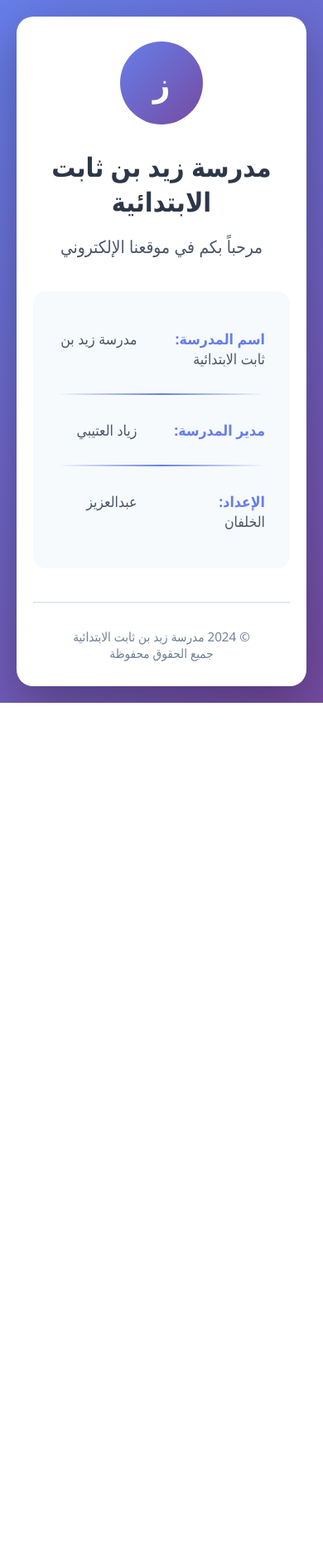
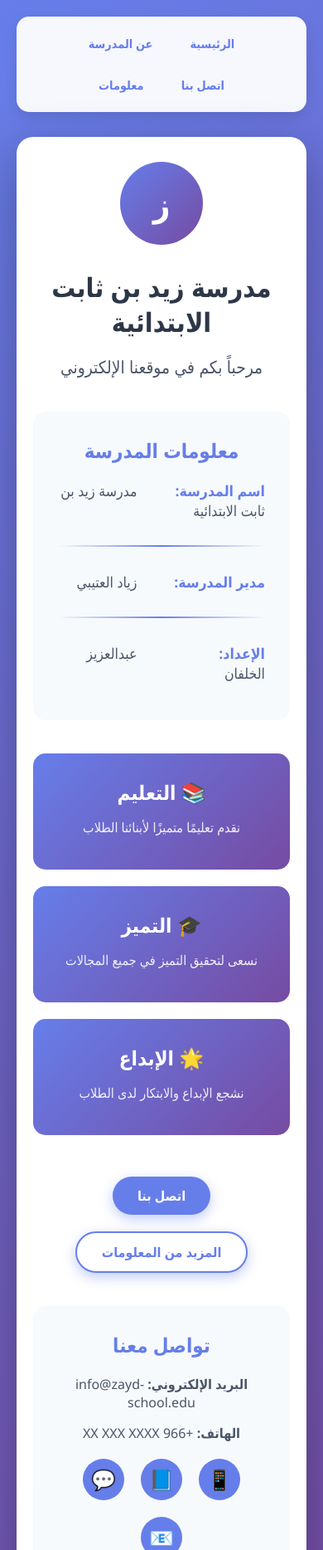
Before and after one commit to alzaem2002-ctrl/zayd-school-website, a website: page public/index.html in a window 390 px wide. Shown: the top 1868 px of the page at 83% size. Before the commit the page ends 847 px from the top, so only its background shows below. Drawn offline with Linux system fonts and the light colour scheme.

Commit message:
✨ Add: إضافة روابط وأقسام وتصميم محسّن للموقع

```diff
--- a/public/index.html
+++ b/public/index.html
@@ -16,17 +16,42 @@ body {
   font-family: 'Segoe UI', Tahoma, Geneva, Verdana, sans-serif;
   background: linear-gradient(135deg, #667eea 0%, #764ba2 100%);
   min-height: 100vh;
+  padding: 20px;
+}
+.navbar {
+  background: rgba(255,255,255,0.95);
+  padding: 15px 30px;
+  border-radius: 15px;
+  margin-bottom: 30px;
+  box-shadow: 0 5px 15px rgba(0,0,0,0.1);
+}
+.nav-links {
   display: flex;
-  align-items: center;
   justify-content: center;
-  padding: 20px;
+  gap: 30px;
+  flex-wrap: wrap;
+}
+.nav-links a {
+  color: #667eea;
+  text-decoration: none;
+  font-weight: 600;
+  font-size: 1.1em;
+  padding: 10px 20px;
+  border-radius: 10px;
+  transition: all 0.3s;
+}
+.nav-links a:hover {
+  background: #667eea;
+  color: white;
+  transform: translateY(-2px);
 }
 .container {
   background: white;
   border-radius: 20px;
   box-shadow: 0 20px 60px rgba(0,0,0,0.3);
-  max-width: 800px;
+  max-width: 1000px;
   width: 100%;
+  margin: 0 auto;
   padding: 50px;
   text-align: center;
 }
@@ -80,6 +105,87 @@ h1 {
   background: linear-gradient(90deg, transparent, #667eea, transparent);
   margin: 30px 0;
 }
+.sections {
+  display: grid;
+  grid-template-columns: repeat(auto-fit, minmax(250px, 1fr));
+  gap: 20px;
+  margin: 40px 0;
+}
+.section-card {
+  background: linear-gradient(135deg, #667eea 0%, #764ba2 100%);
+  color: white;
+  padding: 30px;
+  border-radius: 15px;
+  text-align: center;
+  transition: transform 0.3s;
+}
+.section-card:hover {
+  transform: translateY(-5px);
+}
+.section-card h3 {
+  font-size: 1.5em;
+  margin-bottom: 15px;
+}
+.section-card p {
+  margin: 10px 0;
+  opacity: 0.9;
+}
+.btn {
+  display: inline-block;
+  background: #667eea;
+  color: white;
+  padding: 12px 30px;
+  border-radius: 25px;
+  text-decoration: none;
+  font-weight: 600;
+  margin: 10px;
+  transition: all 0.3s;
+  box-shadow: 0 5px 15px rgba(102, 126, 234, 0.4);
+}
+.btn:hover {
+  background: #764ba2;
+  transform: translateY(-2px);
+  box-shadow: 0 8px 20px rgba(102, 126, 234, 0.6);
+}
+.btn-secondary {
+  background: white;
+  color: #667eea;
+  border: 2px solid #667eea;
+}
+.btn-secondary:hover {
+  background: #667eea;
+  color: white;
+}
+.contact-section {
+  background: #f7fafc;
+  border-radius: 15px;
+  padding: 30px;
+  margin-top: 30px;
+}
+.social-links {
+  display: flex;
+  justify-content: center;
+  gap: 20px;
+  margin-top: 20px;
+  flex-wrap: wrap;
+}
+.social-link {
+  display: inline-block;
+  background: #667eea;
+  color: white;
+  width: 50px;
+  height: 50px;
+  border-radius: 50%;
+  line-height: 50px;
+  text-align: center;
+  text-decoration: none;
+  font-size: 1.5em;
+  transition: all 0.3s;
+}
+.social-link:hover {
+  background: #764ba2;
+  transform: scale(1.1);
+}
 .footer {
   margin-top: 40px;
   padding-top: 30px;
@@ -99,16 +205,33 @@ h1 {
     height: 100px;
     font-size: 40px;
   }
+  .nav-links {
+    gap: 15px;
+  }
+  .nav-links a {
+    font-size: 0.9em;
+    padding: 8px 15px;
+  }
 }
 </style>
 </head>
 <body>
-<div class="container">
+<nav class="navbar">
+  <div class="nav-links">
+    <a href="#home">الرئيسية</a>
+    <a href="#about">عن المدرسة</a>
+    <a href="#contact">اتصل بنا</a>
+    <a href="#info">معلومات</a>
+  </div>
+</nav>
+
+<div class="container" id="home">
   <div class="logo">ز</div>
   <h1>مدرسة زيد بن ثابت الابتدائية</h1>
   <p class="subtitle">مرحباً بكم في موقعنا الإلكتروني</p>
 
-  <div class="info-card">
+  <div class="info-card" id="about">
+    <h2 style="color: #667eea; margin-bottom: 20px; text-align: center;">معلومات المدرسة</h2>
     <div class="info-item">
       <span class="info-label">اسم المدرسة:</span>
       <span class="info-value">مدرسة زيد بن ثابت الابتدائية</span>
@@ -125,10 +248,60 @@ h1 {
     </div>
   </div>
 
-  <div class="footer">
-    <p>© 2024 مدرسة زيد بن ثابت الابتدائية</p>
+  <div class="sections">
+    <div class="section-card">
+      <h3>📚 التعليم</h3>
+      <p>نقدم تعليمًا متميزًا لأبنائنا الطلاب</p>
+    </div>
+    <div class="section-card">
+      <h3>🎓 التميز</h3>
+      <p>نسعى لتحقيق التميز في جميع المجالات</p>
+    </div>
+    <div class="section-card">
+      <h3>🌟 الإبداع</h3>
+      <p>نشجع الإبداع والابتكار لدى الطلاب</p>
+    </div>
+  </div>
+
+  <div style="margin: 30px 0;">
+    <a href="#contact" class="btn">اتصل بنا</a>
+    <a href="#info" class="btn btn-secondary">المزيد من المعلومات</a>
+  </div>
+
+  <div class="contact-section" id="contact">
+    <h2 style="color: #667eea; margin-bottom: 20px;">تواصل معنا</h2>
+    <p style="margin: 15px 0; color: #4a5568;">
+      <strong>البريد الإلكتروني:</strong> info@zayd-school.edu
+    </p>
+    <p style="margin: 15px 0; color: #4a5568;">
+      <strong>الهاتف:</strong> +966 XX XXX XXXX
+    </p>
+    <div class="social-links">
+      <a href="#" class="social-link" title="Twitter">📱</a>
+      <a href="#" class="social-link" title="Facebook">📘</a>
+      <a href="#" class="social-link" title="WhatsApp">💬</a>
+      <a href="#" class="social-link" title="Email">📧</a>
+    </div>
+  </div>
+
+  <div class="footer" id="info">
+    <p><strong>© 2024 مدرسة زيد بن ثابت الابتدائية</strong></p>
     <p>جميع الحقوق محفوظة</p>
+    <p style="margin-top: 15px; font-size: 0.9em;">مدير المدرسة: زياد العتيبي | الإعداد: عبدالعزيز الخلفان</p>
   </div>
 </div>
+
+<script>
+// Smooth scrolling
+document.querySelectorAll('a[href^="#"]').forEach(anchor => {
+  anchor.addEventListener('click', function (e) {
+    e.preventDefault();
+    const target = document.querySelector(this.getAttribute('href'));
+    if (target) {
+      target.scrollIntoView({ behavior: 'smooth', block: 'start' });
+    }
+  });
+});
+</script>
 </body>
 </html>
```
